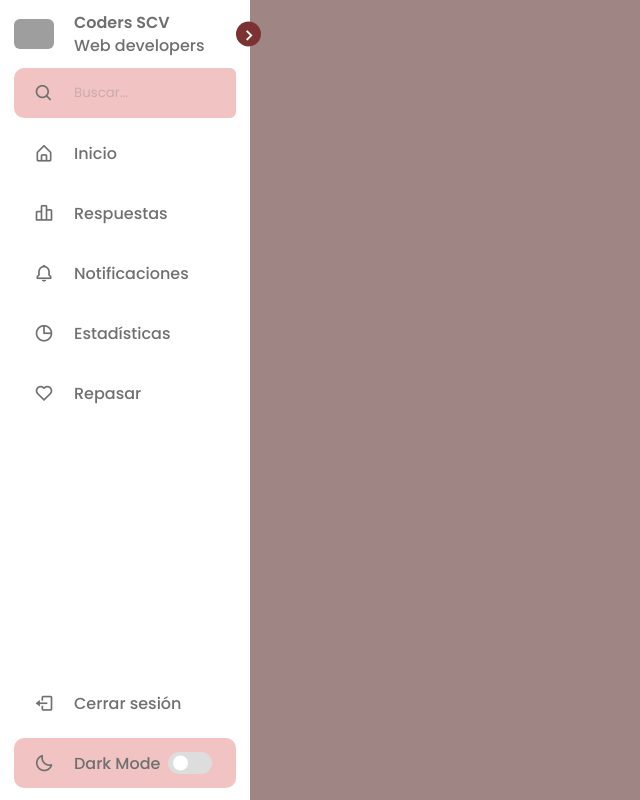
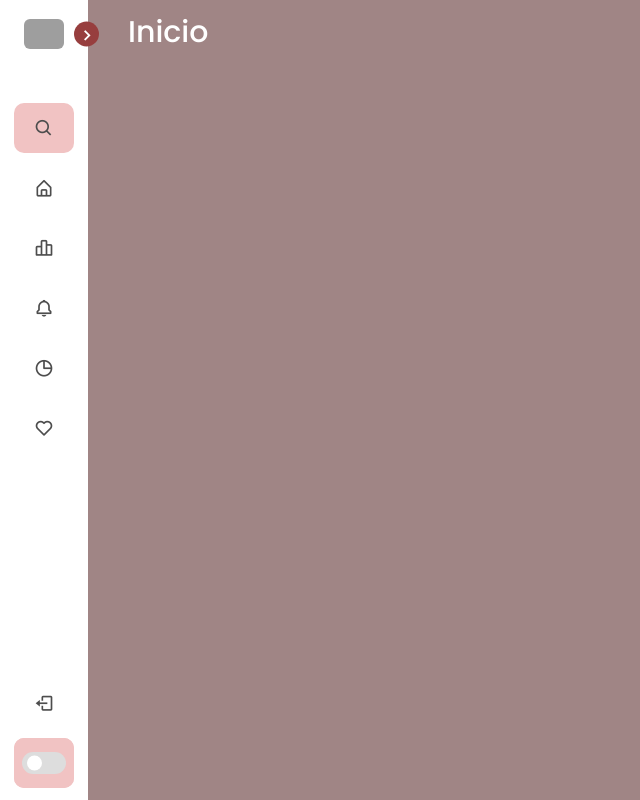
Before and after one commit to fsadriann/guanentino_responda, a PHP site: page /proyecto-final/home.html in a window 1280 px wide. Shown: the whole page, without its empty margins (0-640 px from the left). Run offline with PHP 8.4, Linux system fonts and the light colour scheme; grey boxes are pictures that could not be loaded.

Commit message:
creando el diseño de la página principal

```diff
--- a/proyecto-final/css/style.css
+++ b/proyecto-final/css/style.css
@@ -8,27 +8,6 @@
     font-family:'Poppins', sans-serif;
 }
 
-body {
-    background-size: cover;
-    background-position: center;
-    background: linear-gradient(-45deg, #1e1e1e, #7B3232, #240000, #5A1616);
-    background-size: 400% 400%;
-    animation: animate 15s ease infinite;
-    color: #fff;
-}
-
-@keyframes animate {
-    0%{
-        background-position: 0 50%;
-    }
-    50%{
-        background-position: 100% 50%;
-    }
-    100%{
-        background-position: 0 50%;
-    }
-
-}
 
 .container{
     display: flex;
@@ -130,10 +109,12 @@ input::placeholder{
 :root{
     --body-color: #a08585;
     --sidebar-color: #fff;
-    --primary-color: #7b3232;
+    --primary-color: #973e3e;
     --primary-color-light: #f1c3c3;
     --toggle-color: #ddd;
-    --text-color: #707070;
+    --text-color: #4d4d4d;
+    --section-text-color: #fff;
+
 
     --tran-02: all 0.2s ease;
     --tran-03: all 0.3s ease;
@@ -141,19 +122,21 @@ input::placeholder{
     --tran-05: all 0.5s ease;
 }
 
-.home{
+body{
     height: 100vh;
     background: var(--body-color);
     color: #000;
+    transition: var(--tran-05);
 }
 
-.home.dark{
+body.dark{
     --body-color: #141111;
     --sidebar-color: #242526;
     --primary-color: #2b1111;
     --primary-color-light: #3c3a3a;
     --toggle-color: #fff;
     --text-color: #ccc;
+    --section-text-color: #ccc;
 }
 
 /*---- Sidebar ----*/
@@ -165,6 +148,12 @@ input::placeholder{
     width: 250px;
     padding: 10px 14px;
     background: var(--sidebar-color);
+    transition: var(--tran-05);
+    z-index: 100;
+}
+
+.sidebar.close{
+    width: 88px;
 }
 
 /*---- Resuable CSS ----*/
@@ -173,11 +162,20 @@ input::placeholder{
     font-size: 16px;
     font-weight: 500;
     color: var(--text-color);
+    transition: var(--tran-03);
+    white-space: nowrap;
+    opacity: 1;
 }
+
+.sidebar.close .text{
+    opacity: 0;
+}
+
 .sidebar .image{
     min-width: 60px;
     display: flex;
     align-items: center;
+    justify-content: center;
 }
 
 .sidebar li{
@@ -234,9 +232,9 @@ header .image-text .header-text{
     position: absolute;
     top: 50%;
     right: -25px;
-    transform: translateY(-50%);
     height: 25px;
     width: 25px;
+    transform: translateY(-50%) rotate(180deg);
     background: var(--primary-color);
     display: flex;
     align-items: center;
@@ -244,11 +242,25 @@ header .image-text .header-text{
     border-radius: 50%;
     color: var(--sidebar-color);
     font-size: 22px;
+    transition: var(--tran-03);
+}
+
+.sidebar.close header .toggle{
+    transform: translateY(-50%);
+}
+
+body.dark .sidebar header .toggle{
+    color: var(--text-color);
+}
+
+.sidebar .menu{
+    margin-top: 35px;
 }
 
 .sidebar .search-box{
     background: var(--primary-color-light);
     border-radius: 10px;
+    transition: var(--tran-05);
 }
 
 .search-box input{
@@ -257,7 +269,11 @@ header .image-text .header-text{
     outline: none;
     border: none;
     border-radius: 6px;
+    font-size: 16px;
+    font-weight: 500;
     background: var(--primary-color-light);
+    transition: var(--tran-05);
+    color: var(--text-color);
 }
 
 .sidebar li a{
@@ -280,6 +296,11 @@ header .image-text .header-text{
     color: var(--sidebar-color);
 }
 
+body.dark .sidebar li a:hover .icon,
+body.dark .sidebar li a:hover .text{
+    color: var(--text-color);
+}
+
 .sidebar .menu-bar{
     height: calc(100% - 50px);
     display: flex;
@@ -288,6 +309,7 @@ header .image-text .header-text{
 }
 
 .menu-bar .mode{
+    position: relative;
     background: var(--primary-color-light);
     border-radius: 10px;
 }
@@ -303,19 +325,33 @@ header .image-text .header-text{
 
 .menu-bar .mode i{
     position: absolute;
+    transition: var(--tran-03);
 }
 
 .menu-bar .mode i.sun{
     opacity: 0;
 }
 
+body.dark .menu-bar .mode i.sun{
+    opacity: 1;
+}
+
+body.dark .menu-bar .mode i.moon{
+    opacity: 0;
+}
+
 .menu-bar .mode .toggle-switch{
+    position: absolute;
     display: flex;
+    right: 0;
     align-items: center;
     justify-content: center;
     height: 100%;
     min-width: 60px;
     cursor: pointer;
+    border-radius: 10px;
+    background: var(--primary-color-light);
+    transition: var(--tran-05);
 }
 
 .toggle-switch .switch{
@@ -324,6 +360,7 @@ header .image-text .header-text{
     width: 44px;
     border-radius: 25px;
     background: var(--toggle-color);
+    transition: var(--tran-05);
 }
 
 .switch::before{
@@ -339,6 +376,27 @@ header .image-text .header-text{
     transition: var(--tran-03);
 }
 
-.home.dark .switch::before{
+body.dark .switch::before{
     left: 24px;
 }
+
+.home{
+    position: relative;
+    left: 250px;
+    height: 100vh;
+    width: calc(100% - 250px);
+    background: var(--body-color);
+    transition: var(--tran-05);
+}
+
+.home .text{
+    font-size: 30px;
+    font-weight: 500;
+    color: var(--section-text-color);
+    padding: 10px 40px;
+}
+
+.sidebar.close ~ .home{
+    left: 88px;
+    width: calc(100% - 88px);
+}
--- a/proyecto-final/home.html
+++ b/proyecto-final/home.html
@@ -7,8 +7,8 @@
     <link href='https://unpkg.com/boxicons@2.1.4/css/boxicons.min.css' rel='stylesheet'>
     <title>Home</title>
 </head>
-<body class="home">
-    <nav class="sidebar">
+<body>
+    <nav class="sidebar close">
         <header>
             <div class="image-text">
                 <span class="image">
@@ -27,7 +27,7 @@
             <div class="menu">
                 <li class="search-box">
                         <i class="bx bx-search icon"></i>
-                        <input type="search" placeholder="Buscar...">
+                        <input type="text" placeholder="Buscar...">
                 </li>
                 <ul class="menu-links">
                     <li class="nav-link">
@@ -84,6 +84,11 @@
             </div>
         </div>
     </nav>
-    <script src="js/mode.js"></script>
+
+    <section class="home">
+        <div class="text">Inicio</div>
+    </section>
+
+    <script src="js/script.js"></script>
 </body>
 </html>
--- a/proyecto-final/js/mode.js
+++ b/proyecto-final/js/script.js
@@ -5,6 +5,17 @@ const body = document.querySelector("body"),
     modeSwitch = body.querySelector(".toggle-switch"),
     modeText = body.querySelector(".mode-text");
 
+    toggle.addEventListener("click", () =>{
+        sidebar.classList.toggle("close");
+    });
+
+
     modeSwitch.addEventListener("click", () =>{
         body.classList.toggle('dark');
-    })
+
+        if(body.classList.contains('dark')){
+            modeText.innerText= "Light Mode";
+        }else{
+            modeText.innerText= "Dark Mode";
+        }
+    });
```
